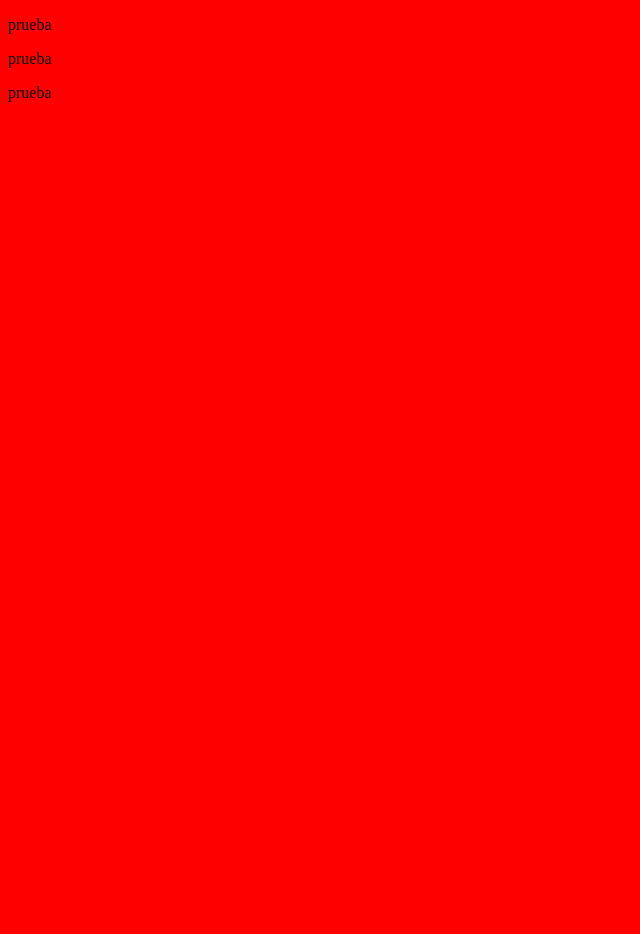
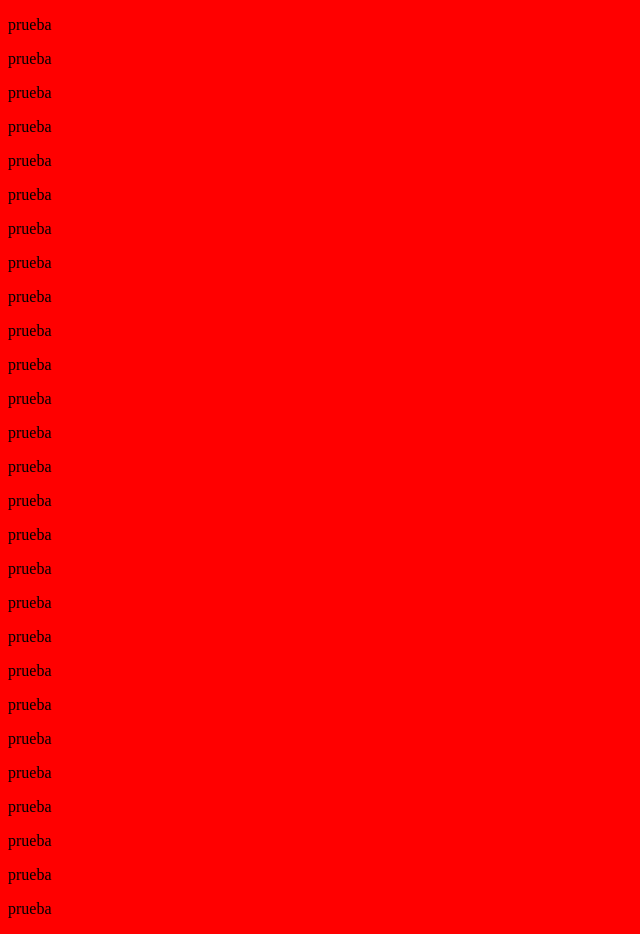
Before and after one commit to Stxphaniee/PruebaCommits, a plain HTML site: page index.html in a window 1280 px wide. Shown: the whole page, without its empty margins (0-640 px from the left). Before the commit the page ends 800 px from the top, so only its background shows below. Drawn offline with Linux system fonts and the light colour scheme.

Commit message:
:memo:comentario

```diff
--- a/index.html
+++ b/index.html
@@ -10,5 +10,29 @@
     <p>prueba</p>
     <p>prueba</p>
     <p>prueba</p>
+    <p>prueba</p>
+    <p>prueba</p>
+    <p>prueba</p>
+    <p>prueba</p>
+    <p>prueba</p>
+    <p>prueba</p>
+    <p>prueba</p>
+    <p>prueba</p>
+    <p>prueba</p>
+    <p>prueba</p>
+    <p>prueba</p>
+    <p>prueba</p>
+    <p>prueba</p>
+    <p>prueba</p>
+    <p>prueba</p>
+    <p>prueba</p>
+    <p>prueba</p>
+    <p>prueba</p>
+    <p>prueba</p>
+    <p>prueba</p>
+    <p>prueba</p>
+    <p>prueba</p>
+    <p>prueba</p>
+    <p>prueba</p>
 </body>
 </html>
```
